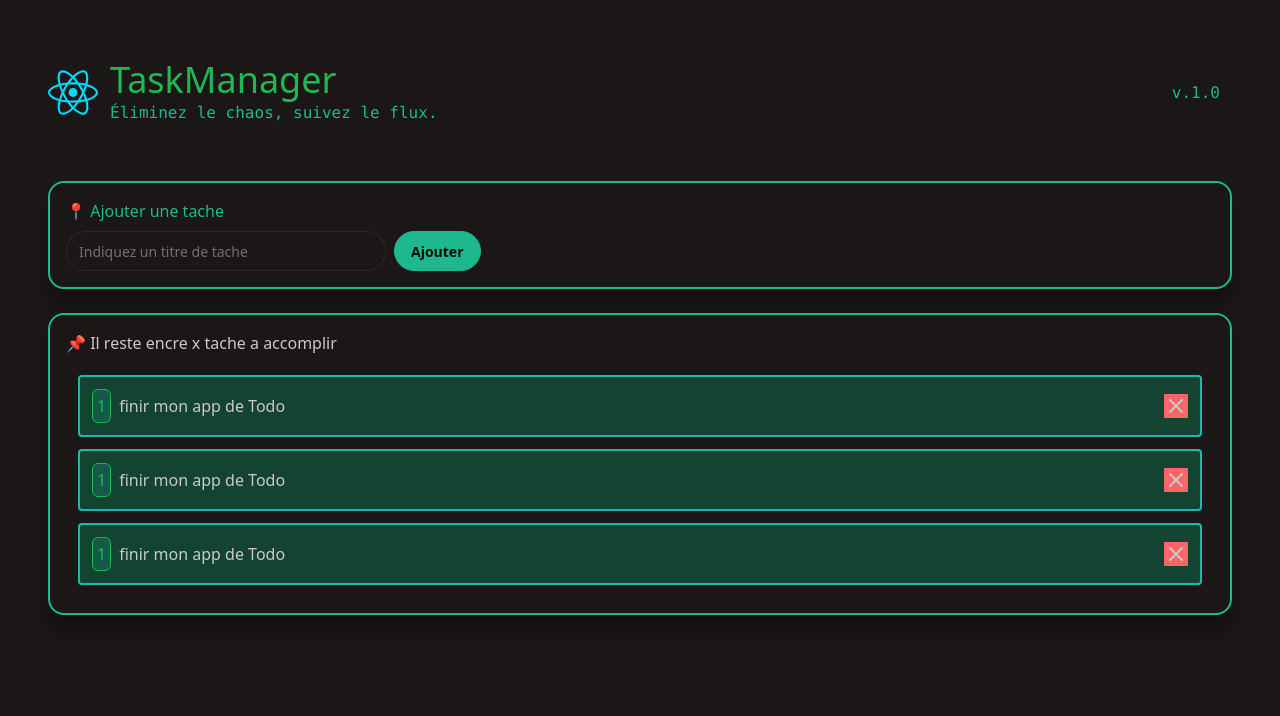
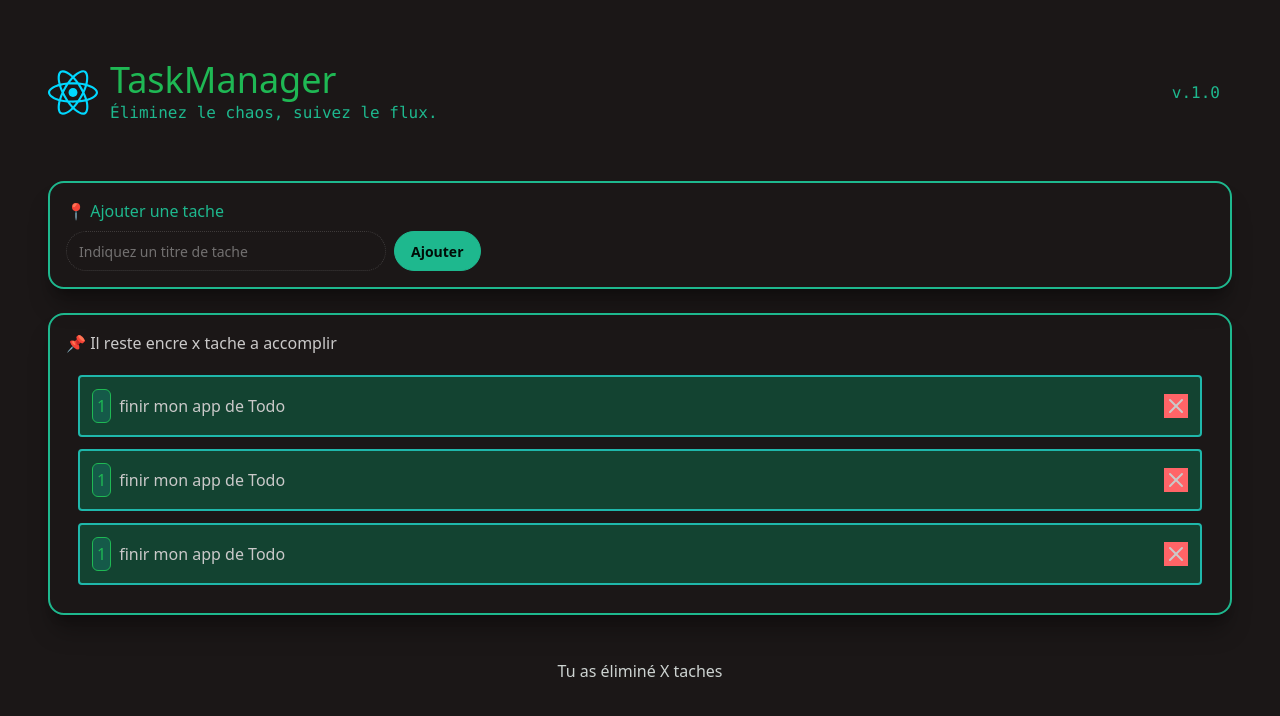
Before and after one commit to PatLeGrand/To-do-list-Definitive-React, a React (Vite) app: page / in a window 1280 px wide. Shown: the top 716 px of the page. Built offline with nearby package versions, Linux system fonts and the light colour scheme.

Commit message:
feat: implement footer Component

```diff
--- /dev/null
+++ b/src/components/footer/footer.tsx
@@ -0,0 +1,7 @@
+export const Footer = () => {
+    return (
+        <div className="flex justify-center items-center h-16 text-neutral-content">
+            Tu as éliminé X taches
+        </div>
+    )
+}
--- a/src/components/taskContainer.tsx
+++ b/src/components/taskContainer.tsx
@@ -3,6 +3,7 @@
 import {Header} from "./header/header.tsx";
 import {TaskInput} from "./taskInput/taskInput.tsx";
 import {TaskList} from "./taskList/taskList.tsx";
+import {Footer} from "./footer/footer.tsx";
 
 export const TaskContainer = () => {
     return (
@@ -10,6 +11,7 @@ export const TaskContainer = () => {
             <Header/>
             <TaskInput/>
             <TaskList/>
+            <Footer/>
         </main>
     )
 }
```
